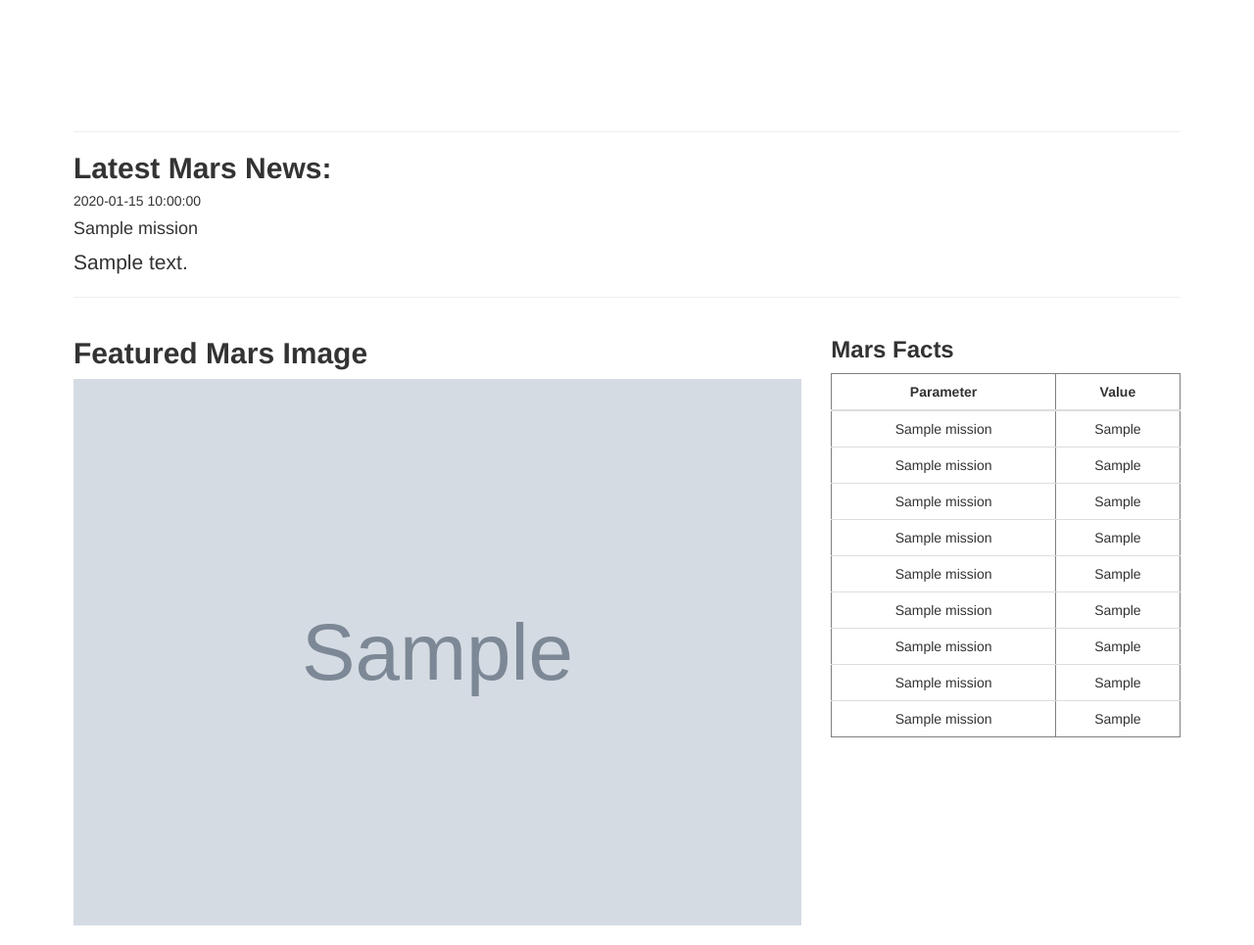
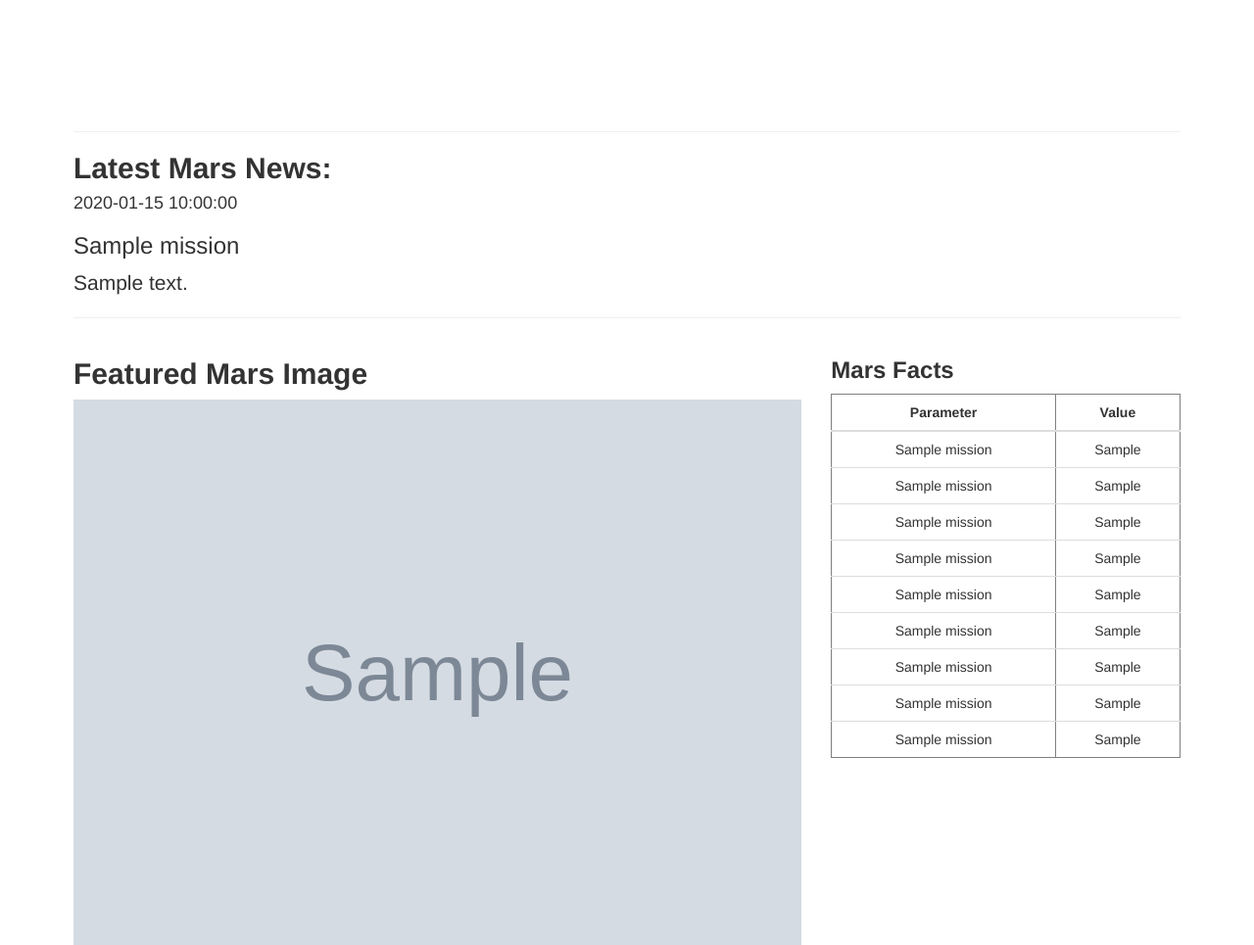
Before and after one commit to ipavlunin/Web-Scraping-Challenge, a Flask app: page / in a window 1280 px wide. Shown: the part 220-1185 px from the top of the page at 98% size. Run offline with Flask 2, Linux system fonts and the light colour scheme; grey boxes marked "Sample" are stand-in pictures; a database or web service that is not in the repository returns one stand-in record (values such as "Sample title"); some libraries are stand-ins or nearby versions.

Commit message:
small correction to HTML code

```diff
--- a/Missions_to_Mars/Templates/Index.html
+++ b/Missions_to_Mars/Templates/Index.html
@@ -23,8 +23,8 @@
 				<div class='col-md-12'>
                     <hr>
                     <h2 style="text-align:left;"><b>Latest Mars News:</b></h3>
-                    <h5 style="text-align:left;">{{ mission.news_date }}</h4>
-					<h4 style="text-align:left;">{{ mission.news_title }}</h4>
+                    <h4 style="text-align:left;">{{ mission.news_date }}</h4>
+					<h3 style="text-align:left;">{{ mission.news_title }}</h4>
 					<p style="text-align:left;">{{ mission.news_text }}</p>
 					<hr>
 				</div>
```
